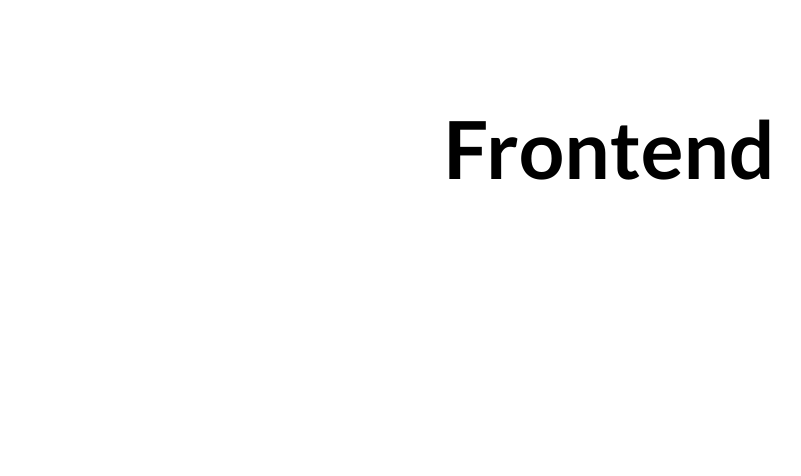
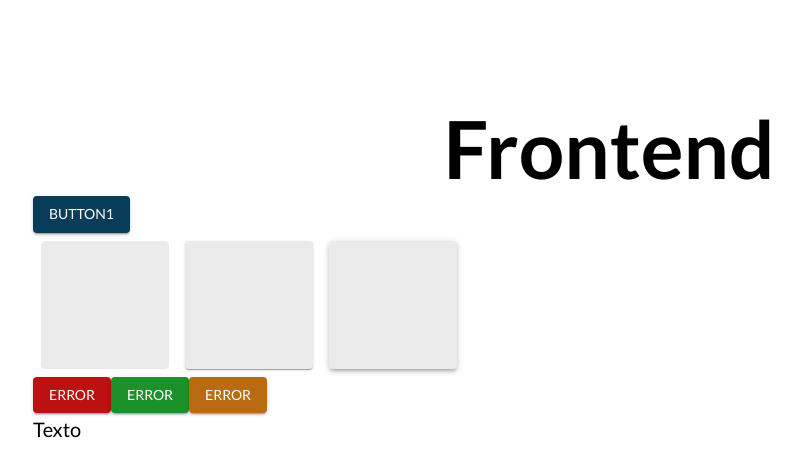
Before and after one commit to zEstebanz/Ubuntu-Semillero, a React (Vite) app: page / in a window 1280 px wide. Shown: the top 476 px of the page, without its empty margins (31-832 px from the left). Built offline with nearby package versions, Linux system fonts and the light colour scheme.

Commit message:
config update

```diff
--- a/src/App.jsx
+++ b/src/App.jsx
@@ -1,10 +1,40 @@
 import './assets/styles/App.scss'
+import { Button, Paper, Box, Typography, Container } from '@mui/material'
+
 
 function App() {
 
   return (
     <div>
-      <h1 className="title">Frontend</h1>
+      <Container>
+        <h1 className="title">Frontend</h1>
+        <Button variant='contained'>Button1</Button>
+        <Paper />
+        <Box
+          sx={{
+            display: 'flex',
+            flexWrap: 'wrap',
+            '& > :not(style)': {
+              m: 1,
+              width: 128,
+              height: 128,
+            },
+          }}
+        >
+          <Paper elevation={0} />
+          <Paper />
+          <Paper elevation={3} />
+        </Box>
+
+        <Button color='error' variant='contained'>Error</Button>
+        <Button color='success' variant='contained'>Error</Button>
+        <Button color='warning' variant='contained'>Error</Button>
+
+        <Typography variant="h6">
+          Texto
+        </Typography>
+      </Container>
+
     </div>
   )
 }
--- a/src/main.jsx
+++ b/src/main.jsx
@@ -2,9 +2,13 @@ import React from 'react'
 import ReactDOM from 'react-dom/client'
 import App from './App.jsx'
 import './assets/styles/index.scss'
+import { ThemeProvider } from '@mui/material/styles';
+import theme from './theme/theme.js';
 
 ReactDOM.createRoot(document.getElementById('root')).render(
-  <React.StrictMode>
-    <App />
+  <React.StrictMode >
+    <ThemeProvider theme={theme}>
+      <App />
+    </ThemeProvider>
   </React.StrictMode>,
 )
--- a/src/theme/theme.js
+++ b/src/theme/theme.js
@@ -1,19 +1,43 @@
 import { createTheme } from '@mui/material/styles';
+import { light } from '@mui/material/styles/createPalette';
 
 const theme = createTheme({
   palette: {
     primary: {
-      main: '#fdfdfd',
+      main: '#093C59',
     },
     secondary: {
-      grey1: "#eaeaea",
-      grey2: "#d2d2d2",
-      grey3: "#6e6f70",
-      blue: "#093C59",
-      green: "#226516",
-      success: "#1D9129",
-      unmanaged: "#b61b11",
-      error: "#bc1111",
+      main: '#c2c2c2',
+    },
+    green: {
+      main: "#226516",
+      dark: '#366C00',
+      medium: '#70D20F',
+      light: '#99FF33'
+    },
+    oranges: {
+      dark: '#DD7200',
+      medium: '#F8952C',
+      light: '#FDAD58'
+    },
+    gray: {
+      dark: "#6E6F70",
+      medium: '#D2D2D2',
+      light: "#EAEAEA"
+    },
+    mode: 'light',
+    background: {
+      default: '#FDFDFD',
+      paper: '#EAEAEA'
+    },
+    error: {
+      main: '#BC1111'
+    },
+    success: {
+      main: '#1D9129'
+    },
+    warning: {
+      main: '#B86B11'
     },
     common: {
       white: "#fdfdfd",
@@ -22,35 +46,39 @@ const theme = createTheme({
   },
 
   typography: {
-    titulos: {
+    titles: {
       fontSize: '1.75rem',
       fontWeight: 700,
-      // ... otros estilos que quieras agregar
+      // ... other styles you want to add
     },
-    subtitulos: {
+    subtitles: {
       fontSize: '1.25rem',
       fontWeight: 500,
-      // ... otros estilos que quieras agregar
+      // ... other styles you want to add
     },
-    parrafos: {
+    paragraphs: {
       fontSize: '0.75rem',
       fontWeight: 300,
-      // ... otros estilos que quieras agregar
+      // ... other styles you want to add
     },
-    parrafosColor: {
+    paragraphsColor: {
       fontSize: '0.75rem',
       fontWeight: 300,
       backgroundColor: '#C2C2C2'
-      // ... otros estilos que quieras agregar
+      // ... other styles you want to add
     },
+    fontFamily: [
+      'Lato',
+      'sans-serif',
+    ].join(','),
   },
   shape: {
-    borderRadius: 4,  // Valor por defecto
+    borderRadius: 4,  // Default value
     borderRadiusSmall: 2,
     borderRadiusMedium: 8,
     borderRadiusLarge: 16,
   },
-  // Podes agregar más configuraciones del tema aca cuando necesites
+  // You can add more theme configurations here as needed
 });
 
 export default theme;
```
